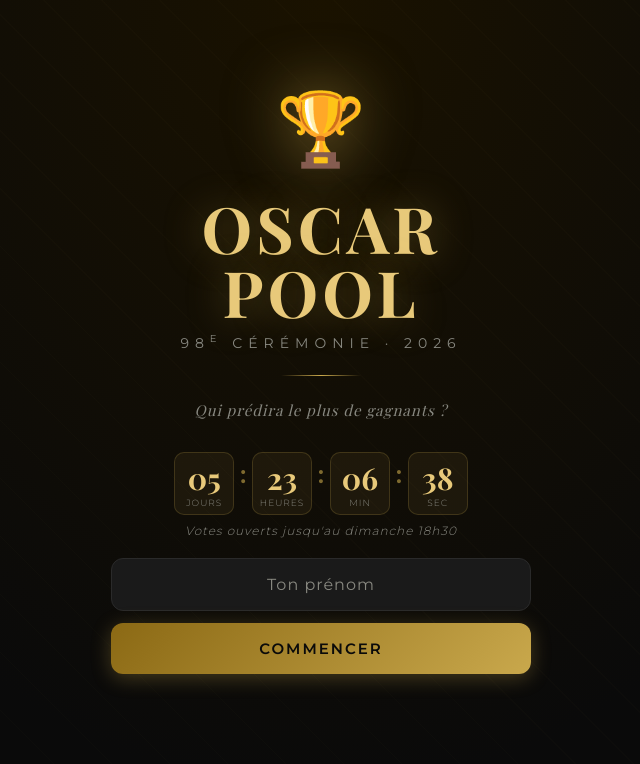
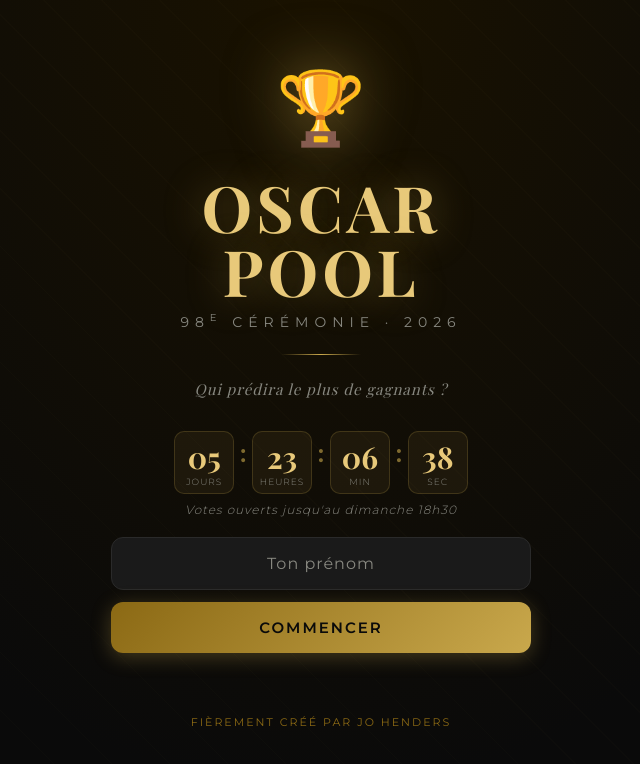
Before and after one commit to johenders/oscar-pool-2026, a website with bundled scripts: page index.html in a window 1280 px wide. Shown: the whole page, without its empty margins (319-959 px from the left). Built offline with nearby package versions, Linux system fonts and the light colour scheme; a web font is replaced by a local one.

Commit message:
Ajout crédit Jo Henders sur splash et header

```diff
--- a/index.html
+++ b/index.html
@@ -34,6 +34,7 @@
         <button id="startBtn" onclick="startApp()">Commencer</button>
       </div>
       <p class="splash-note" id="splashNote"></p>
+      <p class="splash-credit">Fièrement créé par Jo Henders</p>
     </div>
   </div>
 
@@ -45,6 +46,7 @@
       <div class="header-left">
         <span class="header-logo">🏆</span>
         <span class="header-title">Oscar Pool 2026</span>
+        <span class="header-credit">par Jo Henders</span>
       </div>
       <div class="header-right">
         <span id="headerName" class="header-name"></span>
--- a/style.css
+++ b/style.css
@@ -258,6 +258,24 @@ body {
   font-size: 12px;
   color: var(--text-muted);
   min-height: 18px;
+}
+
+.splash-credit {
+  margin-top: 28px;
+  font-size: 11px;
+  color: var(--gold-dark);
+  letter-spacing: 2px;
+  text-transform: uppercase;
+  font-family: 'Montserrat', sans-serif;
+  font-weight: 400;
+}
+
+.header-credit {
+  font-size: 10px;
+  color: var(--gold-dark);
+  letter-spacing: 1px;
+  font-style: italic;
+  font-family: 'Playfair Display', serif;
 }
 
 /* ===================== HEADER ===================== */
```
